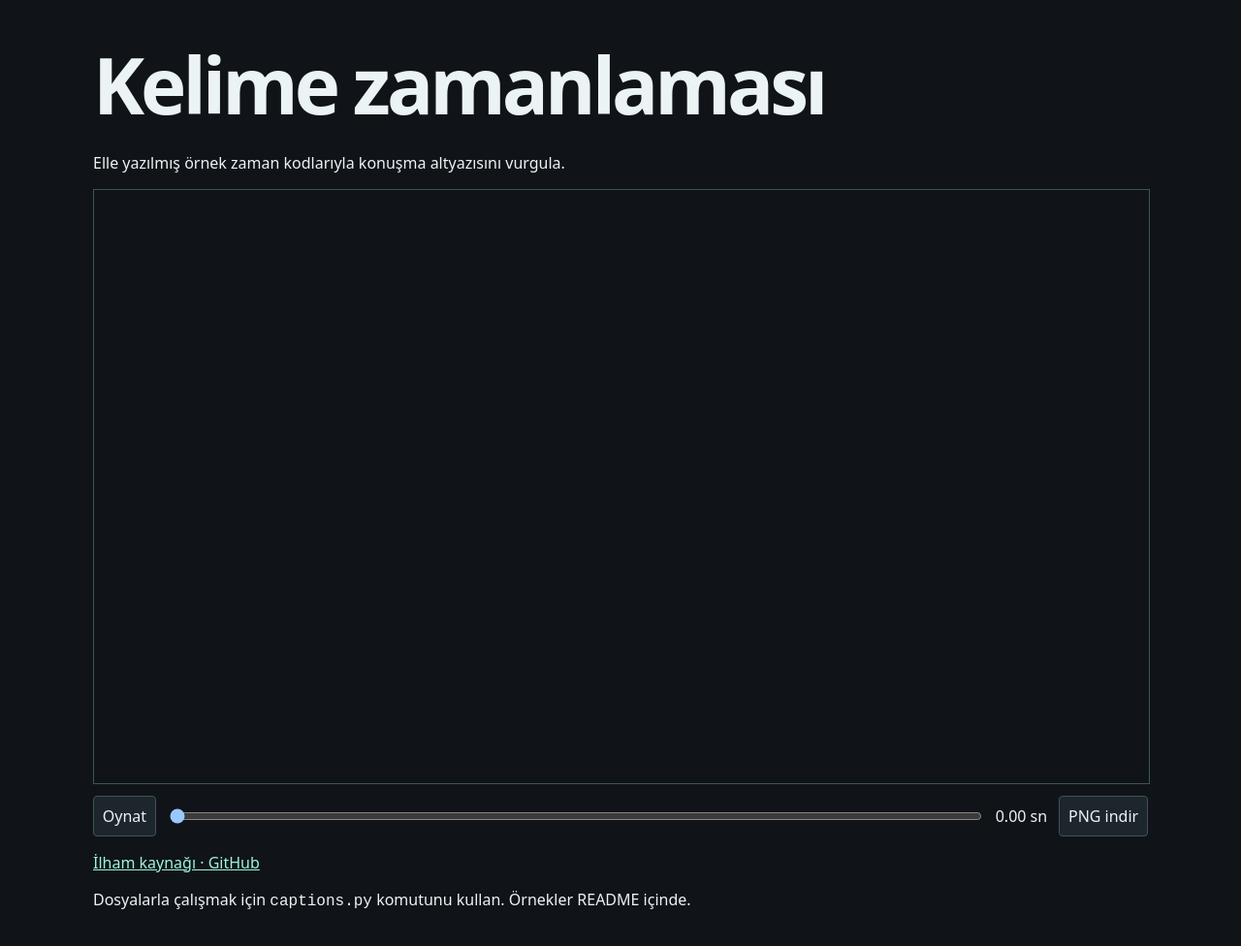
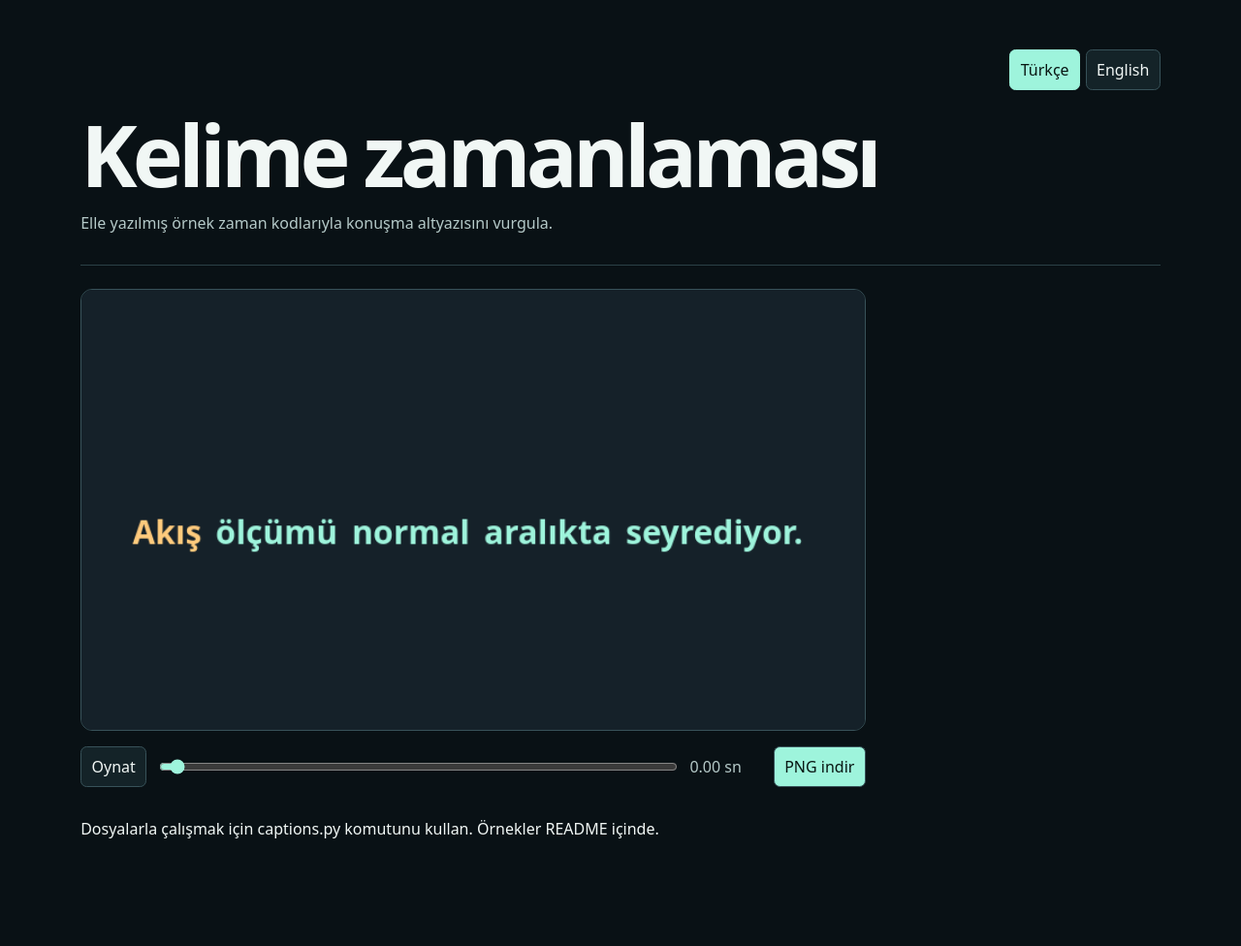
Before and after one commit to omerbek/timed-water-captions, a plain HTML site: page index.html in a window 1280 px wide. Shown: the whole page at 97% size. After the commit the page ends 933 px from the top, so only its background shows below. Drawn offline with Linux system fonts and the light colour scheme.

Commit message:
Add bilingual visual interface and documentation

```diff
--- a/index.html
+++ b/index.html
@@ -5,28 +5,38 @@
 <meta name="viewport" content="width=device-width, initial-scale=1">
 <title>Kelime zamanlaması</title>
 <style>
-:root {color-scheme: dark; font: 16px system-ui; background: #101419; color: #ebf3f5;}
-body {margin: 0 auto; max-width: 68rem; padding: 2rem 1.25rem;}
-h1 {font-size: clamp(2.5rem, 9vw, 5rem); margin: 0; letter-spacing: -.05em;}
-canvas {display: block; width: 100%; height: auto; border: 1px solid #40535a;}
-.controls {display: flex; align-items: center; gap: .75rem; margin-top: .75rem;}
-input {flex: 1; min-width: 4rem;}
-button {font: inherit; color: inherit; border: 1px solid #40535a; background: #1c262c; border-radius: .25rem; padding: .55rem; text-align: left; cursor: pointer;}
-a {color: #9ef4dc;}
-fieldset {display:flex; flex-wrap:wrap; gap:.75rem 1rem; margin:0 0 1rem; border:1px solid #40535a;}
-fieldset label {display:flex; flex-direction:column; gap:.2rem; font-size:.85rem;}
-fieldset input {font:inherit; max-width:15rem; padding:.35rem;}
-.controls {flex-wrap:wrap;}
+:root { color-scheme: dark; font: 16px system-ui,sans-serif; background: #091115; color: #f1f7f5; }
+* { box-sizing: border-box; }
+body { margin: 0 auto; max-width: 76rem; padding: clamp(1rem,4vw,4rem); }
+header { position: relative; padding-block: 4rem 2rem; border-bottom: 1px solid #2b4146; margin-bottom: 1.5rem; }
+h1 { margin: 0; font-size: clamp(2.5rem,7vw,5.5rem); line-height: 1; letter-spacing: -.055em; }
+header p { margin-bottom: 0; color: #b5c9c8; max-width: 46rem; }
+nav { position: absolute; inset: 0 0 auto auto; display: flex; gap: .35rem; }
+section { display: grid; grid-template-columns: minmax(0,1fr) minmax(14rem,18rem); gap: 1rem; align-items: start; }
+section > :not(fieldset) { grid-column: 1; }
+canvas { display: block; width: 100%; height: auto; border: 1px solid #385259; border-radius: .75rem; }
+fieldset { grid-column: 2; grid-row: 1 / span 3; display: grid; gap: .8rem; min-width: 0; padding: 1rem; border: 1px solid #385259; border-radius: .75rem; }
+legend { padding-inline: .35rem; color: #9ef4dc; }
+label { display: grid; gap: .4rem; color: #b5c9c8; }
+input, button { min-width: 0; padding: .55rem .65rem; border: 1px solid #385259; border-radius: .4rem; background: #142328; color: inherit; font: inherit; }
+button { cursor: pointer; }
+button:hover, button[aria-pressed=true] { border-color: #9ef4dc; }
+button[aria-pressed=true], #save { background: #9ef4dc; color: #091713; }
+:focus-visible { outline: 2px solid #ffcb7d; outline-offset: 3px; }
+.controls { display: flex; flex-wrap: wrap; align-items: center; gap: .65rem; }
+#seek { flex: 1; min-width: 6rem; accent-color: #9ef4dc; }
+#time { min-width: 4.75rem; font-variant-numeric: tabular-nums; color: #b5c9c8; }
+code { color: #9ef4dc; }
+@media (max-width: 740px) { section { display: flex; flex-direction: column; align-items: stretch; } }
 </style>
 </head>
 <body>
-<header><h1>Kelime zamanlaması</h1><p>Elle yazılmış örnek zaman kodlarıyla konuşma altyazısını vurgula.</p></header>
+<header><nav aria-label="Language"><button id="lang-tr" type="button" lang="tr" aria-pressed="true">Türkçe</button><button id="lang-en" type="button" lang="en" aria-pressed="false">English</button></nav><h1 data-i18n="title">Kelime zamanlaması</h1><p data-i18n="description">Elle yazılmış örnek zaman kodlarıyla konuşma altyazısını vurgula.</p></header>
 <main>
 <section>
-<canvas width="720" height="405" aria-label="Seçili hareket deneyinin önizlemesi"></canvas>
-<div class="controls"><button id="play" type="button">Oynat</button><input id="seek" type="range" min="0" max="8" step="0.01" value="0" aria-label="Zaman çizelgesi"><output id="time">0.00 sn</output><button id="save" type="button">PNG indir</button></div>
-<p><a href="https://github.com/m-bain/whisperX">İlham kaynağı · GitHub</a></p>
-<p>Dosyalarla çalışmak için <code>captions.py</code> komutunu kullan. Örnekler README içinde.</p>
+<canvas width="720" height="405" data-i18n-label="preview" aria-label="Seçili hareket deneyinin önizlemesi"></canvas>
+<div class="controls"><button id="play" type="button">Oynat</button><input id="seek" type="range" min="0" max="8" step="0.01" value="0" data-i18n-label="timeline" aria-label="Zaman çizelgesi"><output id="time">0.00 sn</output><button id="save" data-i18n="save" type="button">PNG indir</button></div>
+<p data-i18n="cli">Dosyalarla çalışmak için captions.py komutunu kullan. Örnekler README içinde.</p>
 </section>
 </main>
 <script src="scene.js"></script>
```
